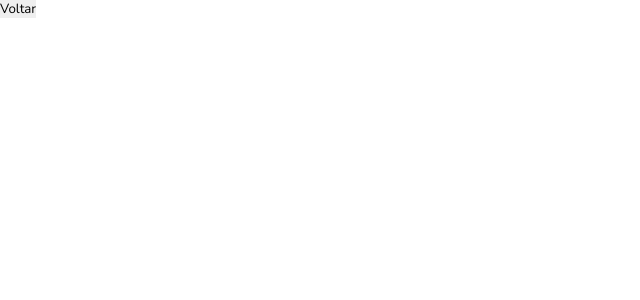
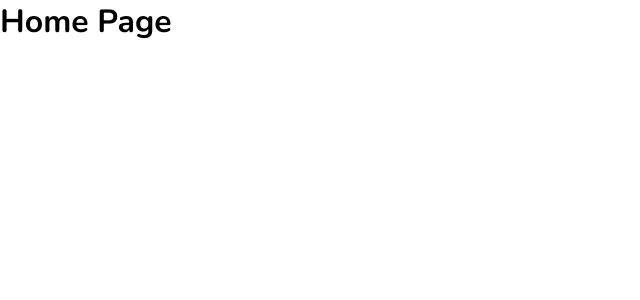
Before and after one commit to NattanSilva/nu-kenzie, a React (Vite) app: page / in a window 1280 px wide. Both pictures are taken after a click on the button "Iniciar". Shown: the top 300 px of the page, without its empty margins (0-640 px from the left). Built offline with nearby package versions, Linux system fonts and the light colour scheme.

Commit message:
Add: hoem basic structure

```diff
--- a/src/Pages/Home/Home.jsx
+++ b/src/Pages/Home/Home.jsx
@@ -1,11 +1,17 @@
-import { useState } from "react";
+import "./Home.css";
 
-function Home({pageReturn}) {
-  return (
-    <button onClick={() => {
-      pageReturn("firstPage")
-    }}>Voltar</button>
-  )
+function Home({ pageReturn }) {
+  return <h1>Home Page</h1>;
 }
 
 export default Home;
+
+{
+  /* <button
+  onClick={() => {
+    pageReturn("firstPage");
+  }}
+>
+  inicio
+</button> */
+}
```
